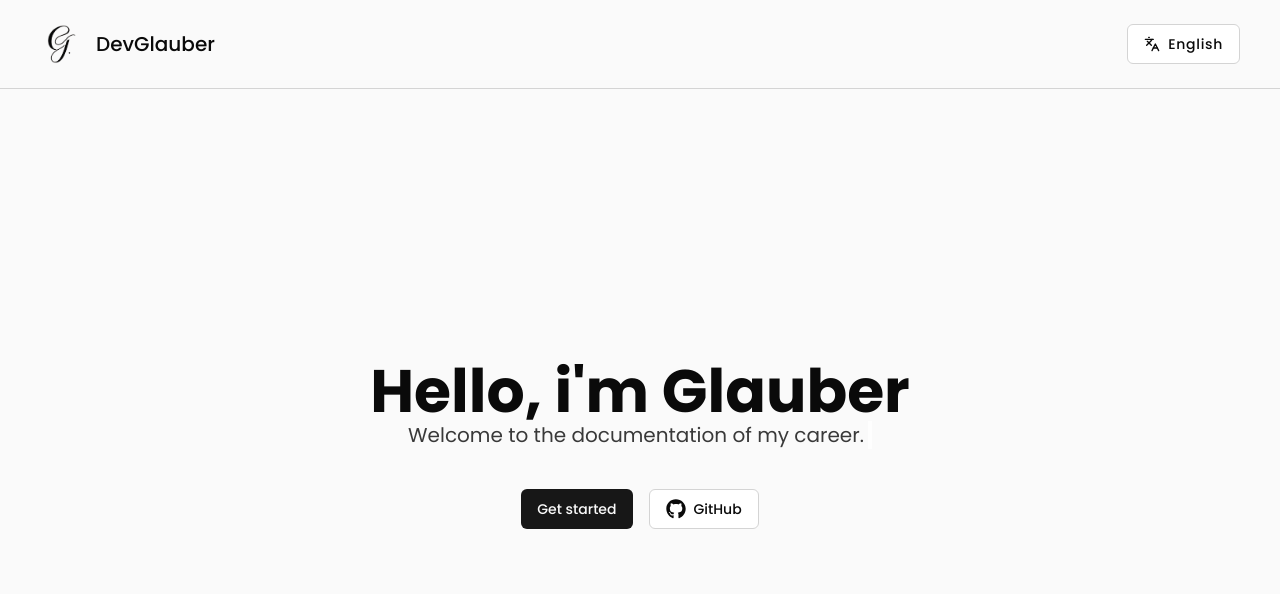
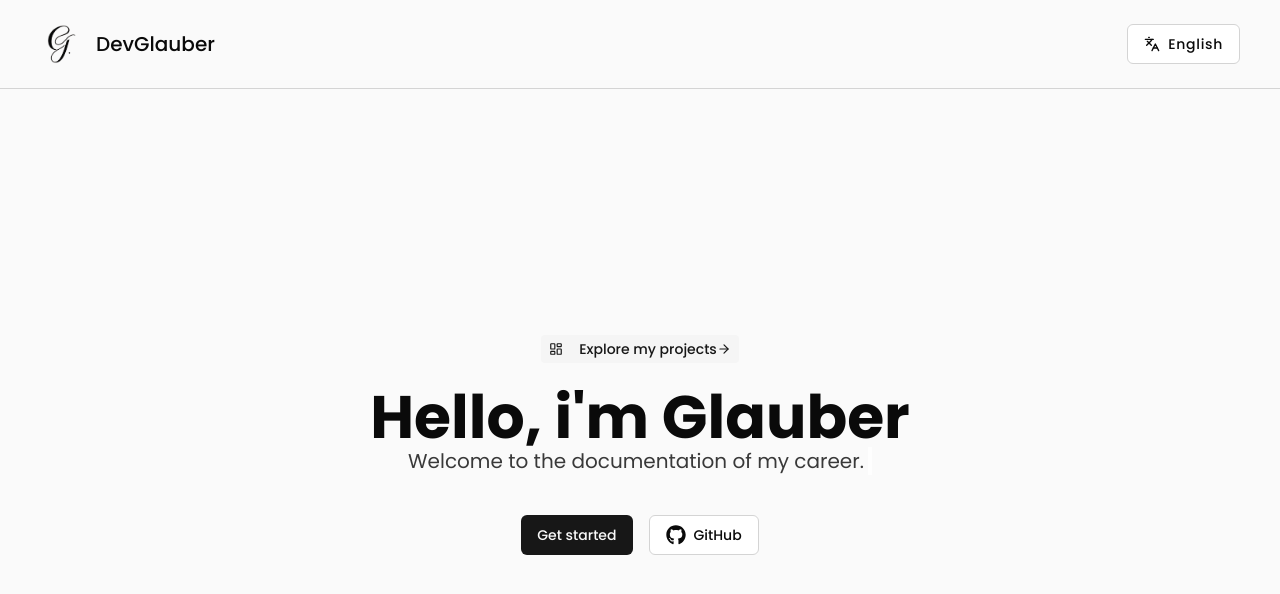
Before and after one commit to glauber2k2/Glauber_Documentation, a Next.js app: page /en in a window 1280 px wide. Shown: the top 594 px of the page. Built offline with nearby package versions, Linux system fonts and the light colour scheme.

Commit message:
adicionado botao de vizualizar projetos na home

```diff
--- a/messages/en.json
+++ b/messages/en.json
@@ -5,7 +5,8 @@
     "home": {
         "title": "Hello, i'm Glauber",
         "subtitle": "Welcome to the documentation of my career.",
-        "cta": "Get started"
+        "cta": "Get started",
+        "projects": "Explore my projects"
     },
     "sidebar": {
         "about": "About me",
--- a/messages/pt.json
+++ b/messages/pt.json
@@ -5,7 +5,8 @@
     "home": {
         "title": "Opa, me chamo Glauber.",
         "subtitle": "Bem-vindo à documentação da minha carreira.",
-        "cta": "Vamos iniciar"
+        "cta": "Vamos iniciar",
+        "projects": "Explore meus projetos"
     },
     "sidebar": {
         "about": "Sobre mim",
--- a/src/app/[locale]/page.tsx
+++ b/src/app/[locale]/page.tsx
@@ -3,11 +3,19 @@ import { useTranslations } from 'next-intl'
 import { Link as IntlLink } from '../../../navigation'
 import { FaGithub } from 'react-icons/fa'
 import Link from 'next/link'
+import { LuArrowRight, LuLayoutDashboard } from 'react-icons/lu'
 
 export default function Home() {
   const home = useTranslations('home')
   return (
     <div className="flex flex-col items-center p-4 md:p-10 h-full justify-center">
+      <IntlLink href={'/projects'}>
+        <Button variant={'secondary'} size={'sm'} className="mb-6">
+          <LuLayoutDashboard className="mr-4" />
+          {home('projects')}
+          <LuArrowRight />
+        </Button>
+      </IntlLink>
       <h1 className="text-xl sm:text-3xl lg:text-6xl font-bold">
         {home('title')}
       </h1>
--- a/src/components/ui/button.tsx
+++ b/src/components/ui/button.tsx
@@ -23,7 +23,7 @@ const buttonVariants = cva(
       },
       size: {
         default: 'h-10 px-4 py-2',
-        sm: 'h-9 rounded-md px-3',
+        sm: 'h-7 rounded px-2',
         lg: 'h-11 rounded-md px-8',
         icon: 'h-10 w-10',
       },
```
